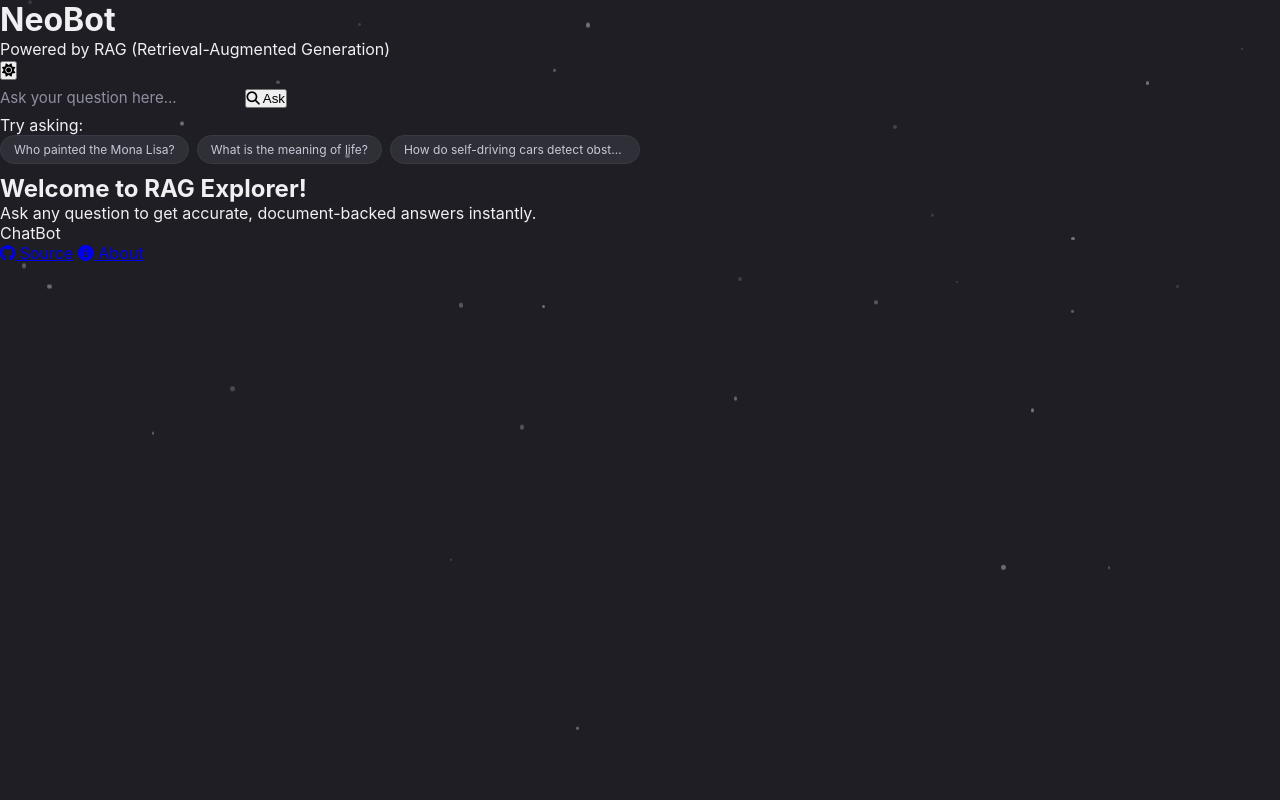
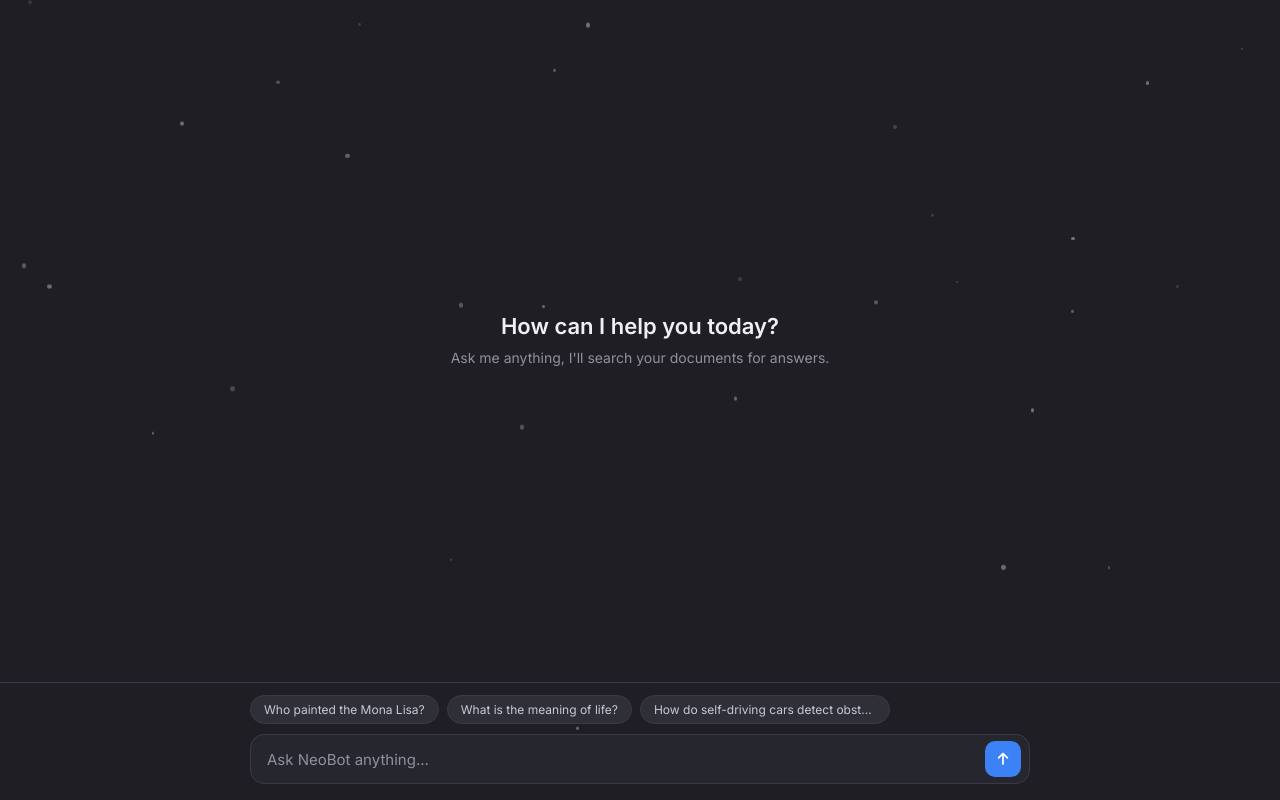
Before and after one commit to yadavkapil23/Neobot_RAG, a FastAPI app: page / in a window 1280 px wide. Run offline with FastAPI, Linux system fonts and the light colour scheme; parts of the project's set-up code (start-up, migrations or seed data) failed here and were passed over.

Commit message:
changed layout

```diff
--- a/templates/index.html
+++ b/templates/index.html
@@ -1,73 +1,44 @@
 <!DOCTYPE html>
 <html lang="en">
+
 <head>
   <meta charset="UTF-8" />
   <meta name="viewport" content="width=device-width, initial-scale=1.0" />
-  <meta name="theme-color" content="#3b82f6" />
-  <title>RAG Explorer | Intelligent Knowledge Assistant</title>
-
+  <title>NeoBot | RAG</title>
   <link rel="stylesheet" href="https://cdnjs.cloudflare.com/ajax/libs/font-awesome/6.4.0/css/all.min.css" />
   <link rel="stylesheet" href="/static/styles.css" />
-  <link rel="preconnect" href="https://fonts.googleapis.com" />
-  <link rel="preconnect" href="https://fonts.gstatic.com" crossorigin />
-  <link href="https://fonts.googleapis.com/css2?family=Poppins:wght@300;400;500;600;700&display=swap" rel="stylesheet" />
+  <link href="https://fonts.googleapis.com/css2?family=Inter:wght@300;400;500;600;700&display=swap" rel="stylesheet" />
 </head>
-<body>
-  <div class="app-container">
-    <div class="snowfall"></div>
 
-    <div class="main-card">
-      <header>
-        <div class="header-content">
-          <div>
-            <h1></i> NeoBot</h1>
-            <p class="subtitle">Powered by RAG (Retrieval-Augmented Generation)</p>
-          </div>
-          <button id="themeToggle" aria-label="Toggle dark mode">
-            <i class="fas fa-moon"></i>
-          </button>
+<body class="dark">
+  <div class="snowfall"></div>
+
+  <div class="chat-app">
+    <!-- Chat Area -->
+    <main class="main-content">
+      <div class="chat-viewport" id="responseContainer">
+        <div class="welcome-center">
+          <h2>How can I help you today?</h2>
+          <p>Ask me anything, I'll search your documents for answers.</p>
         </div>
-      </header>
+      </div>
 
-      <!-- Main Content -->
-      <main>
-        <div class="search-container">
-          <div class="search-box">
-            <input
-              type="text"
-              id="queryInput"
-              placeholder="Ask your question here..."
-              autocomplete="off"
-              aria-label="Question input"
-            />
-            <button id="askButton" class="primary-btn">
-              <i class="fas fa-search"></i> Ask
+      <!-- Input -->
+      <div class="input-container">
+        <div class="input-inner">
+          <div class="example-chips" id="exampleChips"></div>
+          <div class="search-bar">
+            <input type="text" id="queryInput" placeholder="Ask NeoBot anything..." autocomplete="off" />
+            <button id="askButton" class="send-btn">
+              <i class="fas fa-arrow-up"></i>
             </button>
           </div>
-
-<div class="examples">
-  <p>Try asking:</p>
-  <div class="example-chips" id="exampleChips">
-  </div>
-</div>
-        <div class="response-container" id="responseContainer">
-          <div class="welcome-message">
-            <h2>Welcome to RAG Explorer!</h2>
-            <p>Ask any question to get accurate, document-backed answers instantly.</p>
-          </div>
         </div>
-      </main>
-
-      <footer>
-        <p>ChatBot</p>
-        <div class="footer-links">
-          <a href="#" class="footer-link"><i class="fab fa-github"></i> Source</a>
-          <a href="#" class="footer-link"><i class="fas fa-info-circle"></i> About</a>
-        </div>
-      </footer>
-    </div>
+      </div>
+    </main>
   </div>
 
   <script src="/static/script.js"></script>
 </body>
+
 </html>
```
